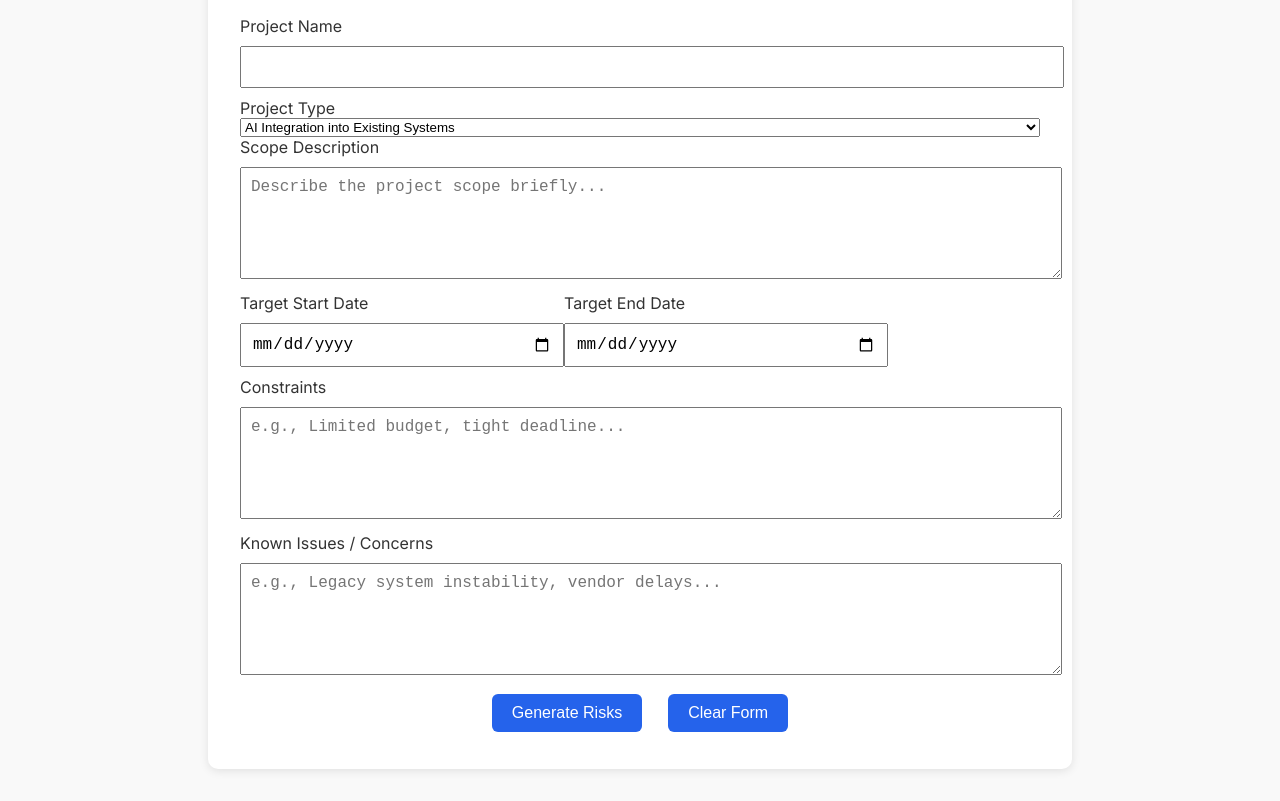
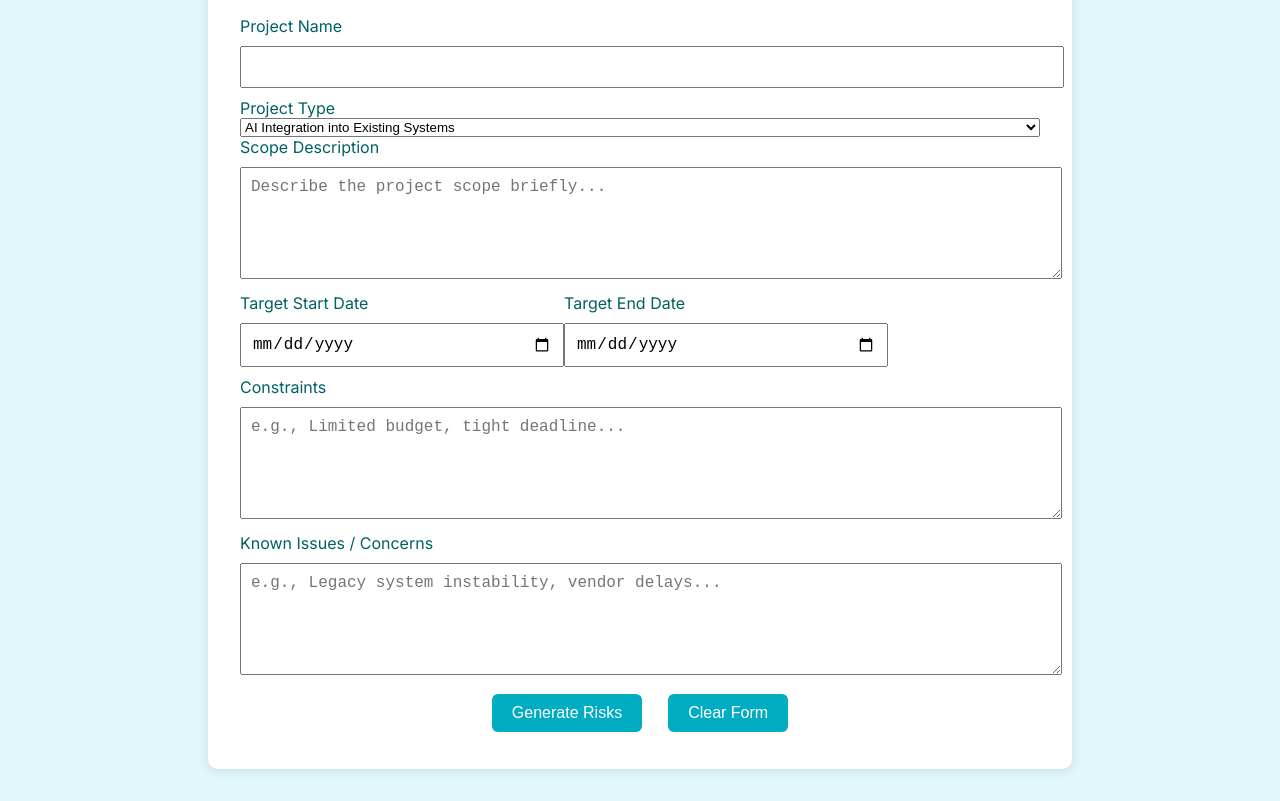
Before and after one commit to navin-nallapareddy/ai-project-risk-assistant, a website: page public/index.html in a window 1280 px wide. Shown: the part 156-957 px from the top of the page. Drawn offline with nearby package versions, Linux system fonts and the light colour scheme.

Commit message:
Update index.html

```diff
--- a/public/index.html
+++ b/public/index.html
@@ -245,6 +245,21 @@
     <div id="results"></div>
 
     <script>
+function applyTheme(name) {
+      document.body.classList.remove('theme-ocean', 'theme-earth', 'theme-midnight');
+      document.body.classList.add('theme-' + name);
+    }
+
+    document.addEventListener('DOMContentLoaded', () => {
+      const selector = document.getElementById('themeSelector');
+      const saved = localStorage.getItem('theme') || 'ocean';
+      applyTheme(saved);
+      selector.value = saved;
+      selector.addEventListener('change', () => {
+        applyTheme(selector.value);
+        localStorage.setItem('theme', selector.value);
+      });
+    });
         async function generateRisks() {
 
             const projectName = document.getElementById('projectName').value;
@@ -400,10 +415,7 @@ document.getElementById('spinner').style.display = 'none';
             });
         }
 
-      function applyTheme(name) {
-      document.body.classList.remove('theme-ocean', 'theme-earth', 'theme-midnight');
-      document.body.classList.add('theme-' + name);
-    }
+
     </script>
 </div>
 </body>
```
